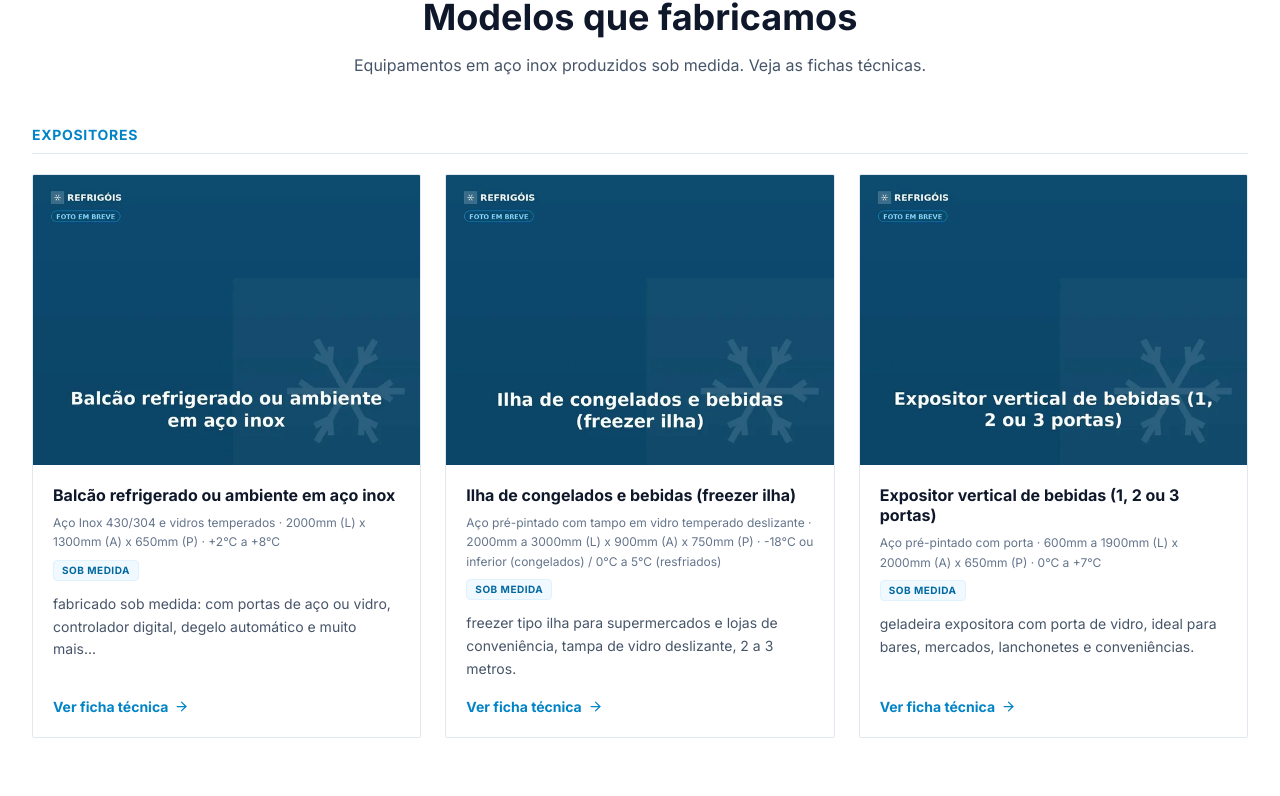
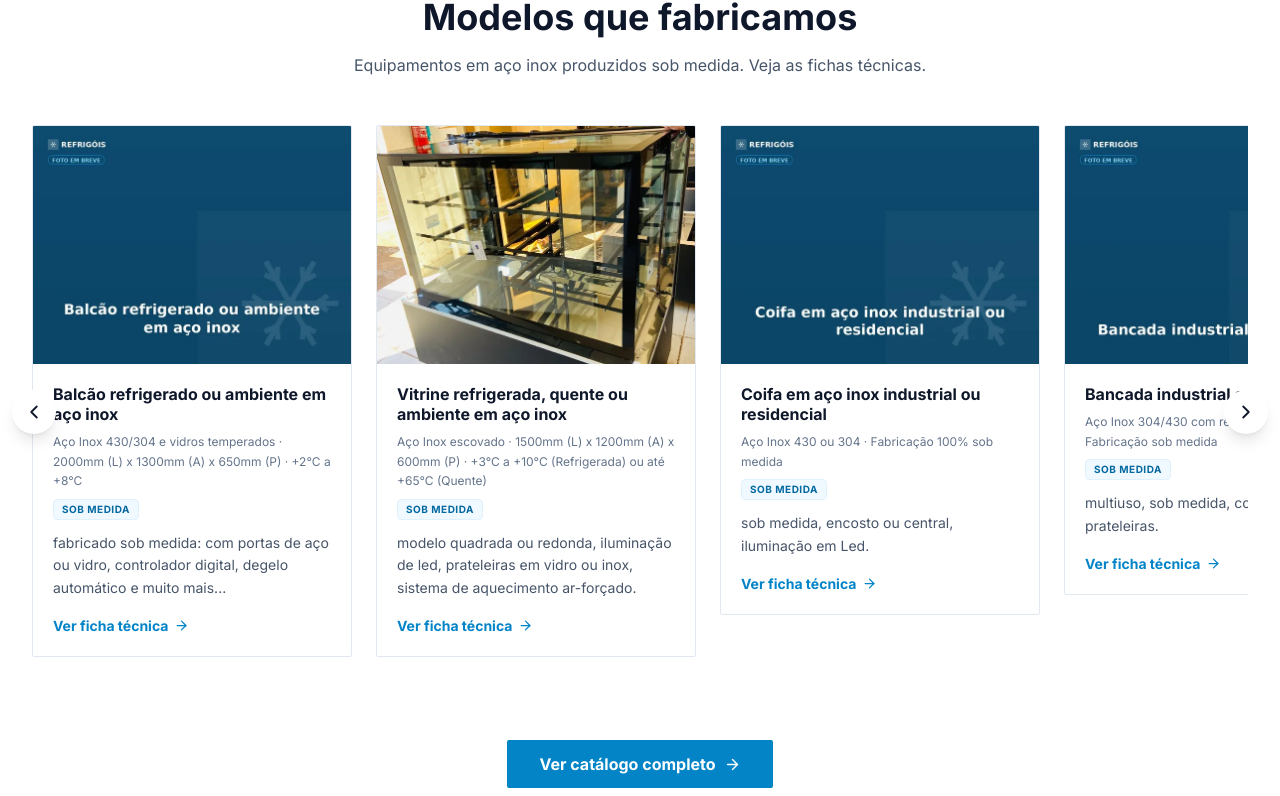
Before and after one commit to diegoandradegit/Refrigois, a React (Vite) app: page / in a window 1280 px wide. Shown: the part 1898-2694 px from the top of the page. Built offline with nearby package versions, Linux system fonts and the light colour scheme.

Commit message:
Home: seção de produtos em carrossel (antes mostrava o catálogo inteiro em grade)
- Modo carrossel quando vem com limit (home): cards deslizam, com setas no desktop
- Botão 'Ver catálogo completo' leva a /produtos
- Página /produtos mantém a grade agrupada por categoria (hideButton)

```diff
--- a/components/Products.tsx
+++ b/components/Products.tsx
@@ -1,6 +1,6 @@
-import React from 'react';
+import React, { useRef } from 'react';
 import { Link } from 'react-router-dom';
-import { ArrowRight } from 'lucide-react';
+import { ArrowRight, ChevronLeft, ChevronRight } from 'lucide-react';
 import { productsData, productCategories } from '../data';
 import { SmartImage } from './SmartImage';
 import { Reveal } from './Reveal';
@@ -8,9 +8,7 @@ import type { Product } from '../types';
 
 /**
  * Linha de especificacao do card: material, medida e faixa de temperatura.
- *
- * E o que torna um catalogo util — da para comparar modelos sem abrir
- * nenhum. Card de produto sem medida e card de servico disfarcado.
+ * E o que torna um catalogo util — da para comparar modelos sem abrir nenhum.
  */
 function resumoTecnico(p: Product): string {
   const buscar = (...termos: string[]) =>
@@ -28,16 +26,18 @@ function resumoTecnico(p: Product): string {
 interface ProductsProps {
   onOpenQuote: () => void;
   hideButton?: boolean;
+  /** Quando definido, a secao vira um carrossel (usado na home). */
+  limit?: number;
 }
 
-export const Products: React.FC<ProductsProps> = ({ hideButton }) => {
+export const Products: React.FC<ProductsProps> = ({ hideButton, limit }) => {
+  const isCarousel = limit != null;
+  const carrosselRef = useRef<HTMLDivElement>(null);
+  const scrollCarrossel = (dir: number) => carrosselRef.current?.scrollBy({ left: dir * 360, behavior: 'smooth' });
+
   const categorias = productCategories.filter((c) =>
     productsData.some((p) => p.categorySlug === c.slug)
   );
-
-  // Modelo sem categoria aparece num grupo proprio no fim. Sem isso ele
-  // sumiria da listagem em silencio, por nao pertencer a nenhum grupo —
-  // conteudo publicado nunca deve desaparecer sem aviso.
   const semCategoria = productsData.filter(
     (p) => !categorias.some((c) => c.slug === p.categorySlug)
   );
@@ -46,36 +46,13 @@ export const Products: React.FC<ProductsProps> = ({ hideButton }) => {
     ...(semCategoria.length ? [{ nome: 'Outros equipamentos', slug: 'outros', itens: semCategoria }] : []),
   ];
 
-  return (
-    <section className="py-16 md:py-24 bg-white">
-      <div className="max-w-7xl mx-auto px-4 sm:px-6 lg:px-8">
-        {!hideButton && (
-          <div className="text-center mb-12">
-            <h2 className="text-3xl md:text-4xl font-bold text-slate-900 mb-4">
-              Modelos que fabricamos
-            </h2>
-            <p className="text-slate-600 max-w-2xl mx-auto">
-              Equipamentos em aço inox produzidos sob medida. Veja as fichas técnicas.
-            </p>
-          </div>
-        )}
-
-        {grupos.map((cat) => {
-          const doGrupo = cat.itens;
-          return (
-            <div key={cat.slug} className="mb-14 last:mb-0">
-              <h3 className="text-sm font-bold uppercase tracking-wider text-brand-600 mb-5 pb-2 border-b border-slate-200">
-                {cat.nome}
-              </h3>
-
-              <div className="grid grid-cols-1 sm:grid-cols-2 lg:grid-cols-3 gap-6">
-                {doGrupo.map((produto) => {
+  function card(produto: Product, extraCls = '') {
     const tecnico = resumoTecnico(produto);
     return (
-                    <Reveal key={produto.slug}>
       <Link
+        key={produto.slug}
         to={`/produtos/${produto.slug}`}
-                        className="group flex flex-col h-full bg-white border border-slate-200 rounded-sm overflow-hidden hover:border-brand-400 hover:shadow-lg transition-all"
+        className={`group flex flex-col h-full bg-white border border-slate-200 rounded-sm overflow-hidden hover:border-brand-400 hover:shadow-lg transition-all ${extraCls}`}
       >
         <div className="aspect-[4/3] overflow-hidden bg-slate-100">
           <SmartImage
@@ -87,35 +64,79 @@ export const Products: React.FC<ProductsProps> = ({ hideButton }) => {
             className="w-full h-full object-cover group-hover:scale-105 transition-transform duration-500"
           />
         </div>
-
         <div className="flex flex-col flex-1 p-5">
-                          <h4 className="font-bold text-slate-900 leading-tight mb-2">
-                            {produto.title}
-                          </h4>
-
-                          {tecnico && (
-                            <p className="text-xs text-slate-500 mb-2 leading-relaxed">{tecnico}</p>
-                          )}
+          <h4 className="font-bold text-slate-900 leading-tight mb-2">{produto.title}</h4>
+          {tecnico && <p className="text-xs text-slate-500 mb-2 leading-relaxed">{tecnico}</p>}
           <span className="inline-block self-start text-[10px] font-bold uppercase tracking-wider text-brand-700 bg-brand-50 border border-brand-100 px-2 py-0.5 rounded mb-3">
             Sob medida
           </span>
-
-                          <p className="text-sm text-slate-600 leading-relaxed mb-4 flex-1">
-                            {produto.resumo}
-                          </p>
-
+          <p className="text-sm text-slate-600 leading-relaxed mb-4 flex-1">{produto.resumo}</p>
           <span className="inline-flex items-center gap-1.5 text-sm font-bold text-brand-600 group-hover:gap-2.5 transition-all">
             Ver ficha técnica <ArrowRight size={15} />
           </span>
         </div>
       </Link>
-                    </Reveal>
     );
-                })}
+  }
+
+  return (
+    <section className="py-16 md:py-24 bg-white overflow-hidden">
+      <div className="max-w-7xl mx-auto px-4 sm:px-6 lg:px-8">
+        {!hideButton && (
+          <div className="text-center mb-12">
+            <h2 className="text-3xl md:text-4xl font-bold text-slate-900 mb-4">Modelos que fabricamos</h2>
+            <p className="text-slate-600 max-w-2xl mx-auto">
+              Equipamentos em aço inox produzidos sob medida. Veja as fichas técnicas.
+            </p>
+          </div>
+        )}
+
+        {isCarousel ? (
+          <>
+            <div className="relative">
+              <div
+                ref={carrosselRef}
+                className="flex overflow-x-auto snap-x snap-mandatory gap-6 pb-6 -mx-4 px-4 lg:mx-0 lg:px-0 hide-scrollbar scroll-smooth"
+                style={{ scrollbarWidth: 'none', msOverflowStyle: 'none' }}
+              >
+                {productsData.map((produto) => card(produto, 'shrink-0 w-[85%] sm:w-[46%] lg:w-[320px] snap-start'))}
+              </div>
+
+              {productsData.length > 3 && (
+                <>
+                  <button type="button" aria-label="Anterior" onClick={() => scrollCarrossel(-1)} className="hidden lg:flex absolute -left-5 top-1/2 -translate-y-1/2 w-11 h-11 rounded-full bg-white text-slate-900 shadow-lg items-center justify-center hover:bg-brand-400 transition-colors z-10"><ChevronLeft size={22} /></button>
+                  <button type="button" aria-label="Próximo" onClick={() => scrollCarrossel(1)} className="hidden lg:flex absolute -right-5 top-1/2 -translate-y-1/2 w-11 h-11 rounded-full bg-white text-slate-900 shadow-lg items-center justify-center hover:bg-brand-400 transition-colors z-10"><ChevronRight size={22} /></button>
+                </>
+              )}
+            </div>
+
+            <p className="text-center text-xs text-slate-400 mt-2 lg:hidden">Deslize para ver mais →</p>
+
+            {!hideButton && (
+              <div className="text-center mt-10">
+                <Link
+                  to="/produtos"
+                  className="inline-flex items-center gap-2 bg-brand-600 hover:bg-brand-700 text-white font-bold px-8 py-3 rounded-sm transition-colors"
+                >
+                  Ver catálogo completo <ArrowRight size={17} />
+                </Link>
+              </div>
+            )}
+          </>
+        ) : (
+          grupos.map((cat) => (
+            <div key={cat.slug} className="mb-14 last:mb-0">
+              <h3 className="text-sm font-bold uppercase tracking-wider text-brand-600 mb-5 pb-2 border-b border-slate-200">
+                {cat.nome}
+              </h3>
+              <div className="grid grid-cols-1 sm:grid-cols-2 lg:grid-cols-3 gap-6">
+                {cat.itens.map((produto) => (
+                  <Reveal key={produto.slug}>{card(produto)}</Reveal>
+                ))}
               </div>
             </div>
-          );
-        })}
+          ))
+        )}
       </div>
     </section>
   );
```
Lines whose indentation alone changed are shown as unchanged.
